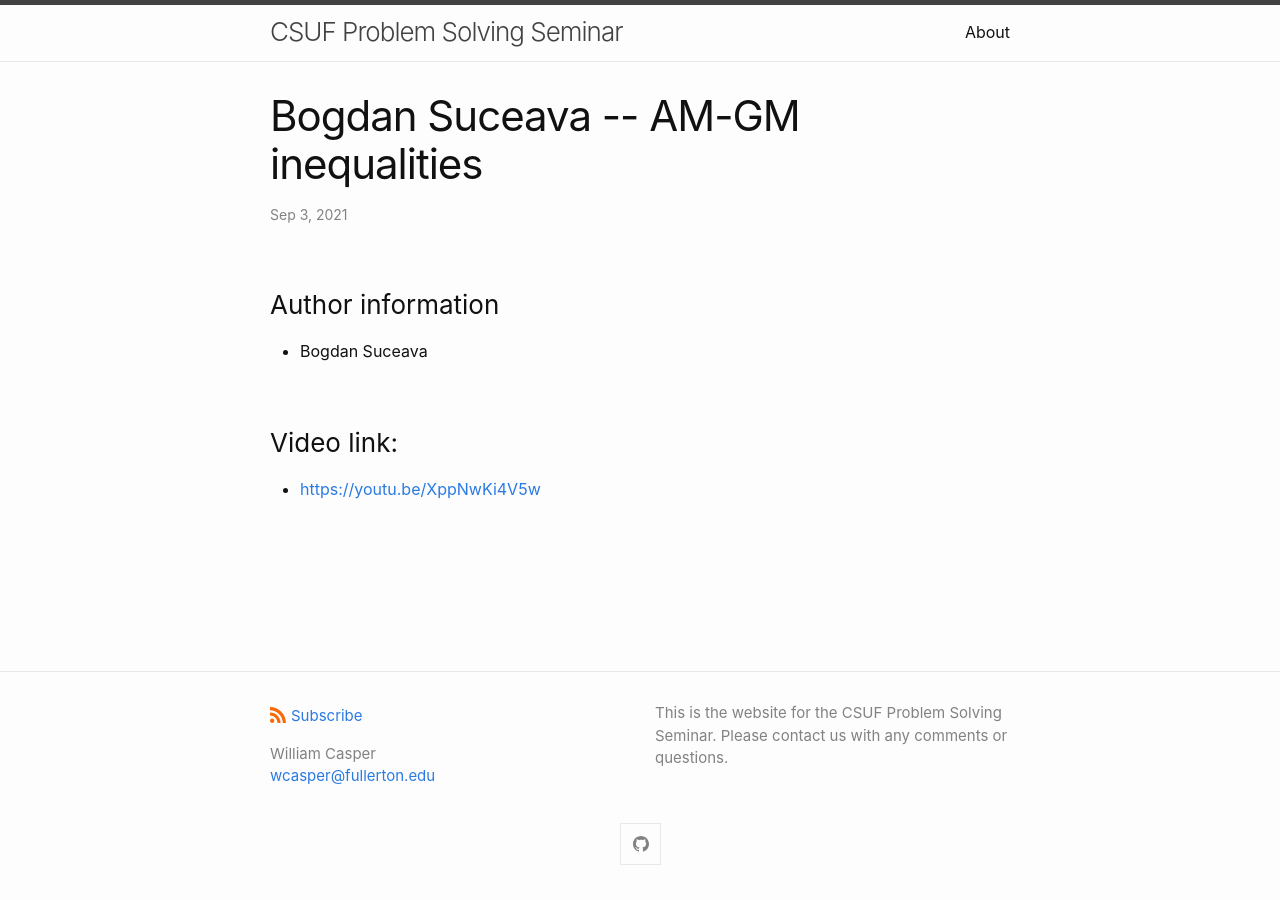
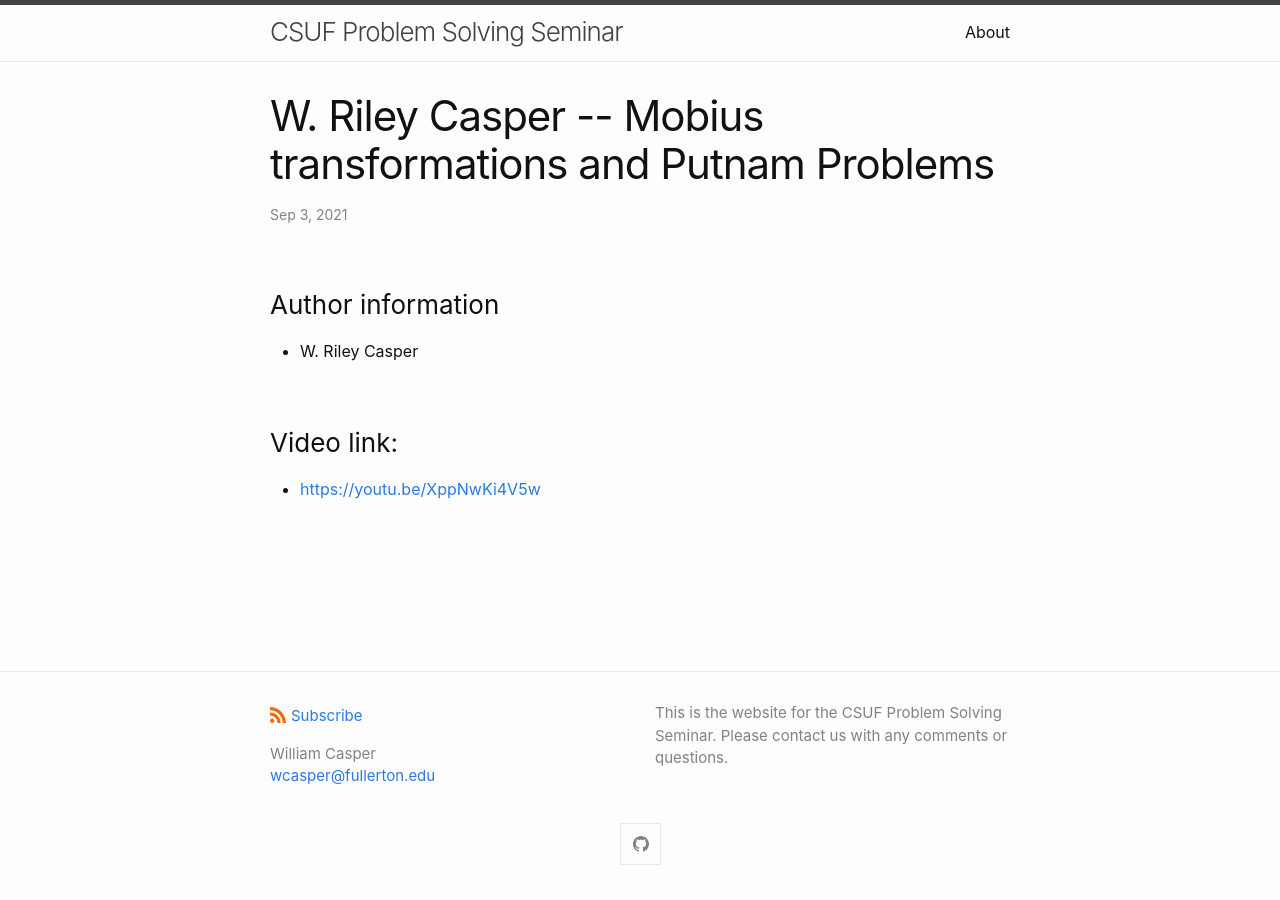
Before and after one commit to wcasper/problem-seminar, a Jekyll site: the page built from _posts/2021-09-03-Talk-01.md, in a window 1280 px wide. Built offline with Jekyll 4.4.1, drawn with Linux system fonts in a browser that asks for light colours.

Commit message:
fixed descriptions

```diff
--- a/_posts/2021-09-03-Talk-01.md
+++ b/_posts/2021-09-03-Talk-01.md
@@ -1,10 +1,10 @@
 ---
 layout: post
-title: Bogdan Suceava -- AM-GM inequalities
+title: W. Riley Casper -- Mobius transformations and Putnam Problems
 ---
 
 ### Author information
-* Bogdan Suceava
+* W. Riley Casper
 
 ### Video link:
 
```
Also changed, not shown: _posts/2021-09-10-Talk-02.md (+2 -2 lines).
